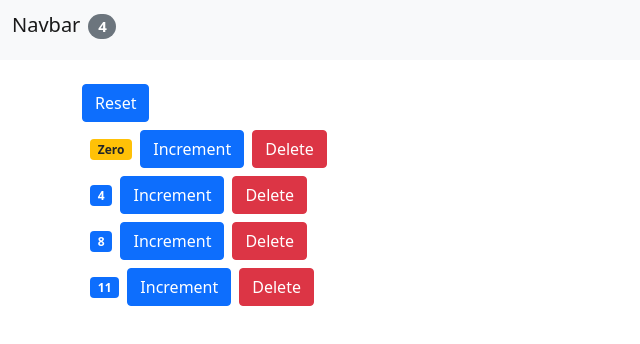
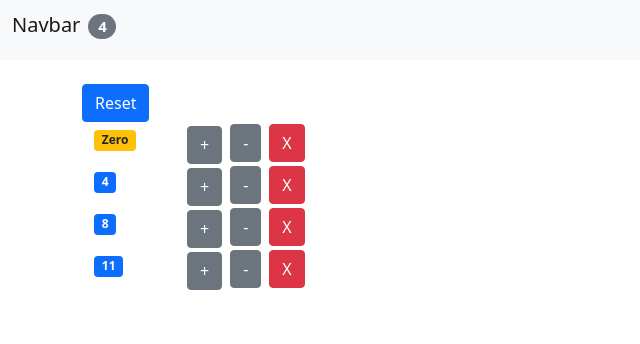
Before and after one commit to Kevin-Krantz/cart, a React (Create React App) app: page / in a window 1280 px wide. Shown: the top 344 px of the page, without its empty margins (0-640 px from the left). Built offline with nearby package versions, Linux system fonts and the light colour scheme.

Commit message:
Added Decrement button and changed buttons names

```diff
--- a/src/App.jsx
+++ b/src/App.jsx
@@ -33,6 +33,14 @@ class App extends Component {
     this.setState({ products });
   };
 
+  handleDecrement = (product) => {
+    const products = [...this.state.products];
+    const index = products.indexOf(product);
+    products[index] = { ...product };
+    products[index].quantity--;
+    this.setState({ products });
+  };
+
   render() {
     const { products } = this.state;
 
@@ -44,6 +52,7 @@ class App extends Component {
           onIncrement={this.handleIncrement}
           onDelete={this.handleDelete}
           onReset={this.handleReset}
+          onDecrement={this.handleDecrement}
         />
       </>
     );
--- a/src/components/Product.jsx
+++ b/src/components/Product.jsx
@@ -2,29 +2,46 @@ import React, { Component } from "react";
 
 class Product extends Component {
   render() {
-    const { onIncrement, onDelete, product } = this.props;
+    const { onIncrement, onDelete, product, onDecrement } = this.props;
 
     return (
-      <div className="m-2">
-        <span className={this.getBadgeClasses()}>{this.formatQuantity()}</span>
+      <div className="container">
+        <div className="row">
+          <span className="col-1">
+            <span className={this.getBadgeClasses()}>
+              {this.formatQuantity()}
+            </span>
+          </span>
+          <span className="col">
             <button
               onClick={() => onIncrement(product)}
-          className="btn btn-primary"
+              className="btn btn-secondary me-2 mt-1"
             >
-          Increment
+              +
+            </button>
+            <button
+              onClick={() => onDecrement(product)}
+              className="btn btn-secondary me-2"
+            >
+              -
             </button>
             <button
               onClick={() => onDelete(product.id)}
-          className="btn btn-danger ms-2"
+              className="btn btn-danger"
             >
-          Delete
+              X
             </button>
+          </span>
+        </div>
       </div>
     );
   }
 
+  // I bilden nedan har vi två kolumner. I den första kolumnen har vi våra counters och i den andra kolumnen har i våra kontrollknappar. Därmed är alla knappar alltid justerade oavsett hur stor eller liten vår badge är.
+  // Det är din uppgift att det reda på hur bootstrap grids fungerar och implementera den precis som jag har gjort.
+
   getBadgeClasses() {
-    let classes = "badge me-2 bg-";
+    let classes = "badge mt-2 bg-";
     classes +=
       this.props.product.quantity === 0 ? "warning text-dark" : "primary";
     return classes;
--- a/src/components/Products.jsx
+++ b/src/components/Products.jsx
@@ -3,7 +3,7 @@ import Product from "./Product";
 
 class Products extends Component {
   render() {
-    const { onReset, onDelete, onIncrement, product } = this.props;
+    const { onReset, onDelete, onIncrement, onDecrement } = this.props;
 
     return (
       <div className="container mt-4">
@@ -16,6 +16,7 @@ class Products extends Component {
             product={product}
             onDelete={onDelete}
             onIncrement={onIncrement}
+            onDecrement={onDecrement}
           />
         ))}
       </div>
```
Lines whose indentation alone changed are shown as unchanged.
